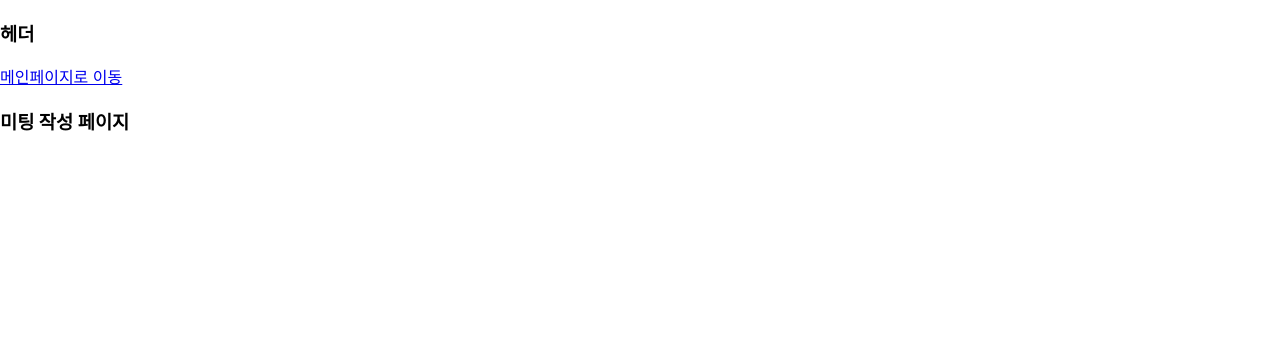
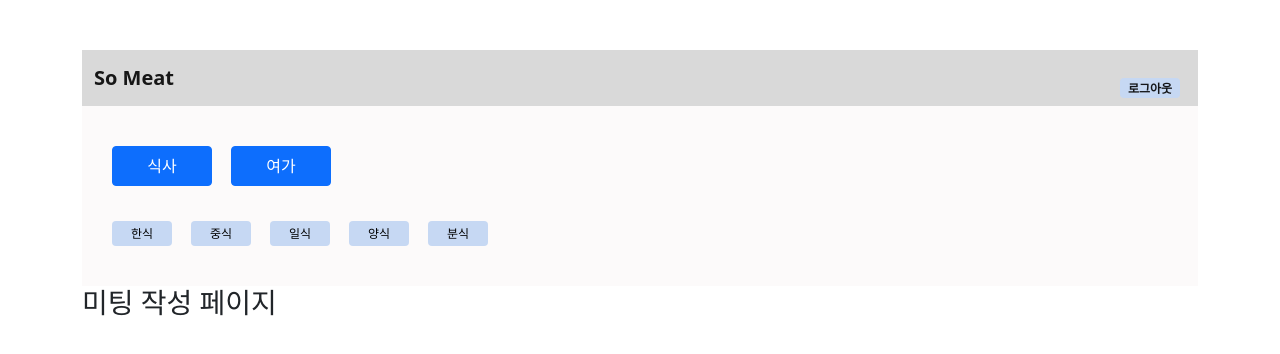
Before and after one commit to So-Meet/SoMeet, a React (Create React App) app: page /write in a window 1280 px wide. Shown: the top 354 px of the page. Built offline with nearby package versions, Linux system fonts and the light colour scheme.

Commit message:
feat: add Header and install react bootstrap

```diff
--- a/package.json
+++ b/package.json
@@ -6,10 +6,12 @@
     "@testing-library/jest-dom": "^5.16.5",
     "@testing-library/react": "^13.4.0",
     "@testing-library/user-event": "^13.5.0",
+    "bootstrap": "^5.2.3",
     "react": "^18.2.0",
+    "react-bootstrap": "^2.7.4",
     "react-dom": "^18.2.0",
     "react-router-dom": "^6.10.0",
-    "react-scripts": "5.0.1",
+    "react-scripts": "^5.0.1",
     "web-vitals": "^2.1.4"
   },
   "scripts": {
--- a/src/App.js
+++ b/src/App.js
@@ -6,11 +6,13 @@ import LoginPage from './pages/LoginPage';
 import MainPage from './pages/meeting/MainPage';
 import WritePage from './pages/meeting/WritePage';
 import DetailPage from './pages/meeting/DetailPage';
+import Container from 'react-bootstrap/Container';
 
 const App = () => {
 	return (
 		<div className='App'>
 			<BrowserRouter>
+				<Container style={{marginTop: 50}}>
 
           <Header />
 
@@ -23,7 +25,7 @@ const App = () => {
             {/* 상단에 위치하는 라우트들의 규칙을 모두 확인, 일치하는 라우트가 없는경우 처리 */}
             <Route path="*" element={<NotFound />}></Route>
           </Routes>
-
+        </Container>
 			</BrowserRouter>
 		</div>
 	);
--- a/src/components/Header.js
+++ b/src/components/Header.js
@@ -1,11 +1,51 @@
 import React from 'react';
+import SmallCategory from './SmallCategory';
+import { useState } from 'react';
 import {Link} from 'react-router-dom';
+import Container from 'react-bootstrap/Container';
+import Nav from 'react-bootstrap/Nav';
+import Navbar from 'react-bootstrap/Navbar';
+import styles from './css/Header.module.css';
+import Button from 'react-bootstrap/Button';
+import ButtonGroup from 'react-bootstrap/ButtonGroup';
+
+
 const Header = () => {
+  const [category, setCategory] = useState({
+    flag: 1
+  })
+
+  function swithcToFoodCategory() {
+    setCategory({
+      ...category,
+      flag: 1
+    });
+  }
+
+  function swithcToPlayCategory() {
+    setCategory({
+      ...category,
+      flag: 0
+    });
+  }
+
     return (
-        <div>
-            <h3>헤더</h3>
-            <Link to = {'/main'}>메인페이지로 이동</Link>
-        </div>
+    <>
+      <Navbar>
+        <Container>
+          <Navbar.Brand href="/main">So Meat</Navbar.Brand>
+          <Navbar.Brand className={styles.logout} href="/login">로그아웃</Navbar.Brand>
+        </Container>
+      </Navbar>
+
+      <Container className={styles.header}>
+        <ButtonGroup className={styles.btn_group}>
+          <Button onClick={swithcToFoodCategory} className={styles.btn_large} variant="primary">식사</Button>
+          <Button onClick={swithcToPlayCategory} className={styles.btn_large} variant="primary">여가</Button>
+        </ButtonGroup>
+        <SmallCategory prop={category.flag}></SmallCategory>
+      </Container>
+    </>
     );
 }
 
--- /dev/null
+++ b/src/components/SmallCategory.js
@@ -0,0 +1,25 @@
+import React from 'react';
+import styles from './css/SmallCategory.module.css';
+import Button from 'react-bootstrap/Button';
+import ButtonGroup from 'react-bootstrap/ButtonGroup';
+
+const SmallCategory = ({ prop }) => {
+    if (prop == 1) return (
+      <ButtonGroup className={styles.btn_group}>
+        <Button className={styles.btn_small}>한식</Button>
+        <Button className={styles.btn_small}>중식</Button>
+        <Button className={styles.btn_small}>일식</Button>
+        <Button className={styles.btn_small}>양식</Button>
+        <Button className={styles.btn_small}>분식</Button>
+      </ButtonGroup>)
+
+    else return (
+      <ButtonGroup className={styles.btn_group}>
+        <Button className={styles.btn_small}>pc방</Button>
+        <Button className={styles.btn_small}>노래방</Button>
+        <Button className={styles.btn_small}>당구장</Button>
+        <Button className={styles.btn_small}>영화</Button>
+      </ButtonGroup>);
+};
+
+export default SmallCategory;
--- /dev/null
+++ b/src/components/css/Header.module.css
@@ -0,0 +1,52 @@
+nav {
+    background: #D9D9D9;
+    font-weight: bold;
+}
+
+nav a:hover {
+    color: rgb(76, 112, 184) !important;
+}
+
+.logout {
+    position: relative;
+    top: 10px;
+    left: 10px;
+    width: 60px;
+    height: 20px;
+    font-size: 12px !important;
+    text-align: center;
+    line-height: 1;
+    background-color: #C6D8F3;
+    border-radius: 0.25rem;
+}
+
+.header{
+    background: #F6EDED4D;
+    padding: 30px !important;
+    height: 180px;
+    flex-direction: column;
+    justify-content: center;
+}
+
+.btn_group {
+    display: block !important;
+}
+
+.btn_large {
+    width: 100px;
+    height: 40px;
+    margin: 10px 20px 10px 0;
+    border-radius: 0.25rem !important;
+}
+
+.header .btn-secondary {
+    width: 60px;
+    height: 20px;
+    margin: 10px 10px 10px 0;
+    padding: 0;
+    font-size: 12px;
+    background: #C6D8F3;
+    color: black;
+    border: none;
+    border-radius: 0.25rem !important;
+}
--- /dev/null
+++ b/src/components/css/SmallCategory.module.css
@@ -0,0 +1,20 @@
+.btn_group {
+    display: block;
+    margin-top: 15px;
+}
+
+.btn_small {
+    width: 60px;
+    height: 25px;
+    font-size: 12px !important;
+    margin: 10px 20px 10px 0;
+    padding: 0 !important;
+    border: none !important;
+    border-radius: 0.25rem !important;
+    background-color: #C6D8F3 !important;
+    color: black !important;
+}
+
+.btn_small:hover {
+    background-color: #a4c5f6 !important;
+}
--- a/src/index.css
+++ b/src/index.css
@@ -1,6 +1,6 @@
 body {
-  margin: 0;
-  font-family: -apple-system, BlinkMacSystemFont, 'Segoe UI', 'Roboto', 'Oxygen',
+  margin: 0 50px;
+  font-family: -apple-system, BlinkMacSystemFont, 'Inter', 'Segoe UI', 'Roboto', 'Oxygen',
     'Ubuntu', 'Cantarell', 'Fira Sans', 'Droid Sans', 'Helvetica Neue',
     sans-serif;
   -webkit-font-smoothing: antialiased;
--- a/src/index.js
+++ b/src/index.js
@@ -3,6 +3,7 @@ import ReactDOM from 'react-dom/client';
 import './index.css';
 import App from './App';
 import reportWebVitals from './reportWebVitals';
+import 'bootstrap/dist/css/bootstrap.min.css';
 
 const root = ReactDOM.createRoot(document.getElementById('root'));
 root.render(
```
Also changed, not shown: 1 other file (tests, documents, lock files or other folders). Lines whose indentation alone changed are shown as unchanged.
